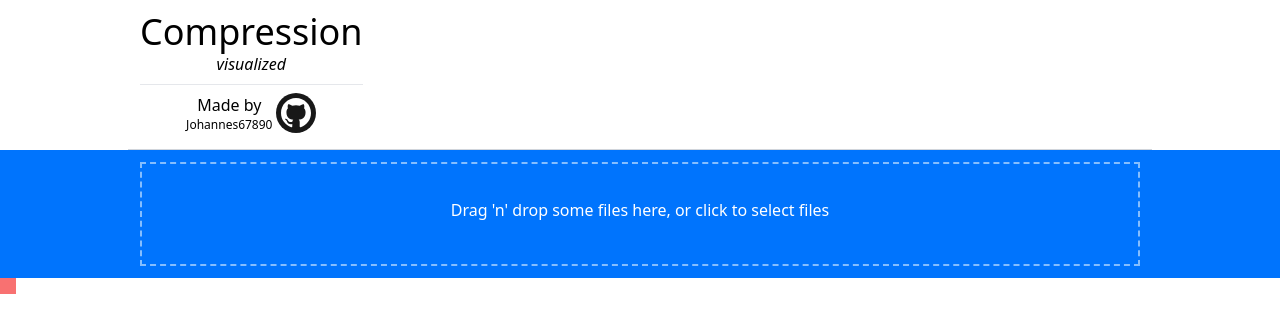
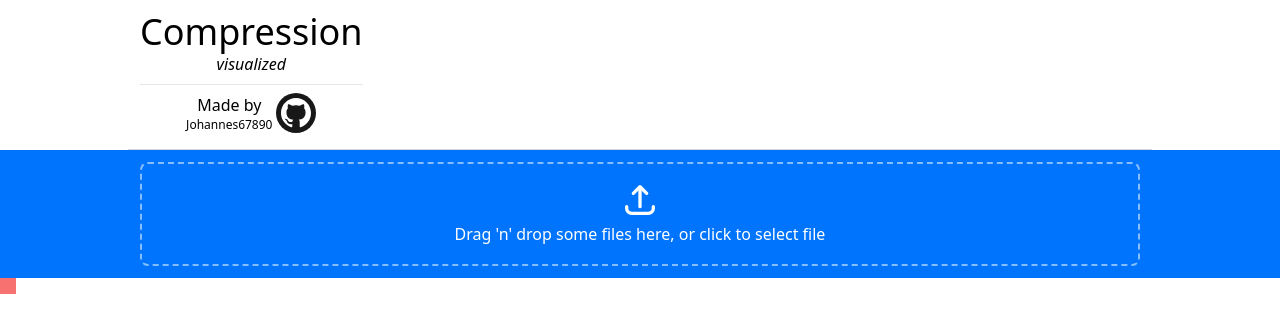
Before and after one commit to johannes67890/VirtualCompressor, a React (Create React App) app: page / in a window 1280 px wide. Shown: the top 332 px of the page. Built offline with nearby package versions, Linux system fonts and the light colour scheme.

Commit message:
icons added

```diff
--- a/package.json
+++ b/package.json
@@ -3,6 +3,7 @@
   "version": "0.1.0",
   "private": true,
   "dependencies": {
+    "@heroicons/react": "^1.0.6",
     "@testing-library/jest-dom": "^5.16.2",
     "@testing-library/react": "^12.1.4",
     "@testing-library/user-event": "^13.5.0",
--- a/src/components/Fileinput.tsx
+++ b/src/components/Fileinput.tsx
@@ -1,7 +1,6 @@
-import React, { useCallback, useEffect, useState } from "react";
+import React, { useEffect, useState } from "react";
 import Dropzone, { useDropzone } from "react-dropzone";
-import Button from "./Button";
-
+import { UploadIcon } from "@heroicons/react/outline";
 const Fileinput = () => {
   const [file, setFile] = useState<any>();
   const [previewLink, setPreviewLink] = useState<string>();
@@ -27,11 +26,12 @@ const Fileinput = () => {
         {({ getRootProps, getInputProps }) => (
           <section className="bg-secondary-200">
             <div {...getRootProps()} className="max-w-5xl h-32 p-3 mx-auto">
-              <div className="border-2 border-dashed border-secondary-100 h-full">
-                <input {...getInputProps()} onChange={(e) => setFile(e)} />
-                <div className="text-white text-center h-full py-8">
+              <div className="border-2 border-dashed border-secondary-100 h-full rounded-lg">
+                <input {...getInputProps()} onChange={(e: any) => setFile(e)} />
+                <div className="text-white text-center h-full py-4">
+                  <UploadIcon className="w-10 h-10 mx-auto" />
                   <span className="inline-block align-middle">
-                    Drag 'n' drop some files here, or click to select files
+                    Drag 'n' drop some files here, or click to select file
                   </span>
                 </div>
               </div>
--- a/tailwind.config.js
+++ b/tailwind.config.js
@@ -2,6 +2,14 @@ module.exports = {
   content: ["./src/**/*.{ts,tsx}"],
   theme: {
     extend: {
+      keyframes: {
+        dropzone: {
+          "100%": { transform: "rotateZ(360deg)" },
+        },
+      },
+      animation: {
+        dropzone: "dropzone 2s linear infinite ",
+      },
       colors: {
         primary: {
           // https://coolors.co/909db6-748095-586274-3c4453-202631
```
